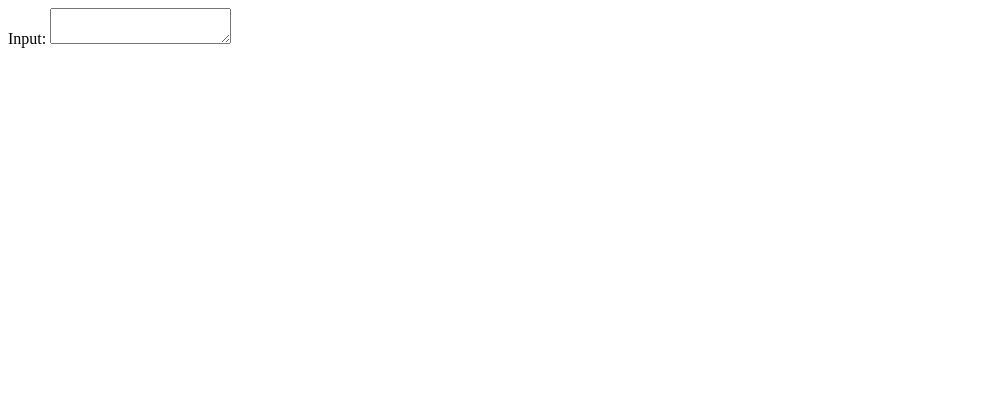
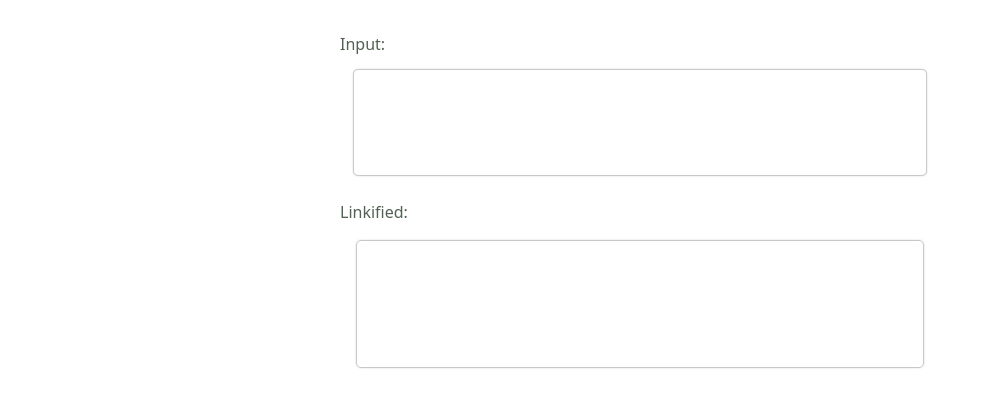
Before and after one commit to robinst/linkify, a website built with webpack: page demo/index.html in a window 1280 px wide. Shown: the whole page, without its empty margins (0-982 px from the left). Built offline with nearby package versions, Linux system fonts and the light colour scheme.

Commit message:
Add some layout and styling

```diff
--- a/demo/index.html
+++ b/demo/index.html
@@ -1,11 +1,86 @@
 <!DOCTYPE html>
 <html lang="en">
-<head>
-    <meta charset="utf-8">
+  <head>
+    <meta charset="utf-8" />
     <title>linkify demo in WebAssembly</title>
-</head>
-<body>
-<label>Input: <textarea id="input"></textarea></label>
-<div id="output"></div>
-</body>
+    <meta name="viewport" content="width=device-width,initial-scale=1" />
+    <style>
+      body {
+        font-family: system-ui, -apple-system, Segoe UI, Roboto, Helvetica,
+          Arial, sans-serif, Apple Color Emoji, Segoe UI Emoji;
+        line-height: 1.5;
+        color: #2d3748;
+        margin: 0.5em;
+      }
+
+      .content-wrapper {
+        display: flex;
+      }
+
+      .content {
+        max-width: 600px;
+        margin: auto;
+        flex: 1;
+        display: flex;
+        flex-direction: column;
+      }
+
+      .label {
+        margin-top: 1.5em;
+        color: #526252;
+      }
+
+      #input {
+        font-family: system-ui, -apple-system, Segoe UI, Roboto, Helvetica,
+          Arial, sans-serif, Apple Color Emoji, Segoe UI Emoji;
+        color: #2d3748;
+        resize: none;
+        transition: 100ms box-shadow ease-in-out;
+      }
+
+      #input:focus {
+        border-color: #0a75f6;
+        box-shadow: 0 0 4px #0a75f6;
+        outline: 3px solid transparent;
+      }
+
+      #input,
+      #output {
+        flex-basis: 8em;
+        box-sizing: border-box;
+        margin-top: 1em;
+        margin-left: 1em;
+        margin-right: 1em;
+        padding: 0.25em 0.5em;
+        border: 1px solid #cac8c8;
+        box-shadow: 0 0 2px #d4d6d6;
+        border-radius: 5px;
+      }
+
+      #output {
+        white-space: pre-wrap;
+        overflow: scroll;
+      }
+
+      #timing {
+        margin-left: 1em;
+        margin-top: 0.5em;
+        font-size: 0.9em;
+        font-weight: lighter;
+        padding: 0.5em;
+        color: #2d9b4e;
+      }
+    </style>
+  </head>
+  <body>
+    <div class="content-wrapper">
+      <div class="content">
+        <div class="label"><label for="input">Input:</label></div>
+        <textarea id="input"></textarea>
+        <div class="label"><label for="output">Linkified:</label></div>
+        <div id="output"></div>
+        <div id="timing"></div>
+      </div>
+    </div>
+  </body>
 </html>
--- a/demo/index.js
+++ b/demo/index.js
@@ -1,20 +1,39 @@
 const pkg = import("./pkg");
 
-let rust = undefined;
+let rustModule = undefined;
 
 pkg
-  .then((m) => (rust = m))
+  .then((m) => {
+    rustModule = m;
+    // In case of a page reload, the input can contain remembered text, so linkify that.
+    handleInput(input.value);
+  })
   .catch((e) => console.error("Failed to load WebAssembly module", e));
 
-export function linkifyText(input) {
-  return rust !== undefined ? rust.linkify_text(input) : undefined;
+function linkifyText(input) {
+  return rustModule !== undefined ? rustModule.linkify_text(input) : undefined;
 }
 
-function handleInput(e) {
-  const text = e.target.value;
+function handleInput(text) {
+  const start = performance.now();
   output.innerHTML = linkifyText(text);
+  const millis = performance.now() - start;
+  if (text.length === 0) {
+    timing.innerHTML = "";
+  } else {
+    const links = document.getElementsByTagName("a").length;
+    timing.innerHTML =
+      "✓ <strong>" +
+      millis +
+      " ms</strong> to linkify " +
+      links +
+      " links in text with " +
+      text.length +
+      " characters";
+  }
 }
 
 const input = document.getElementById("input");
 const output = document.getElementById("output");
-input.oninput = handleInput;
+const timing = document.getElementById("timing");
+input.oninput = (e) => handleInput(e.target.value);
```
